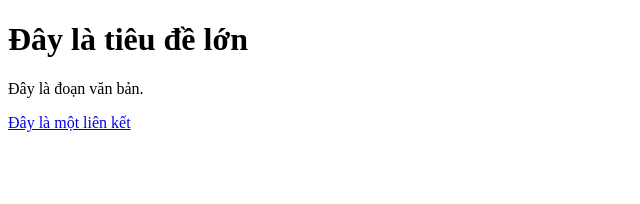
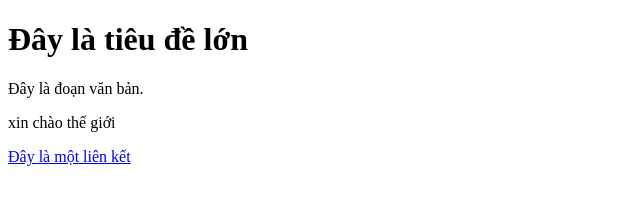
Before and after one commit to TrongCan2805/xulydata, a plain HTML site: page index.html in a window 1280 px wide. Shown: the whole page, without its empty margins (0-640 px from the left). Drawn offline with Linux system fonts and the light colour scheme.

Commit message:
Update index.html

```diff
--- a/index.html
+++ b/index.html
@@ -7,6 +7,7 @@
 
     <h1>Đây là tiêu đề lớn</h1>
     <p>Đây là đoạn văn bản.</p>
+    <p>xin chào thế giới </p>
     <a href="https://www.example.com">Đây là một liên kết</a>
 
 </body>
```
